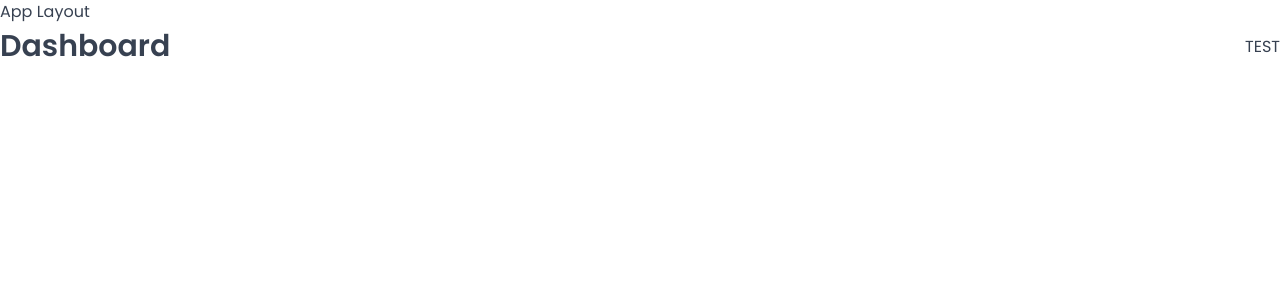
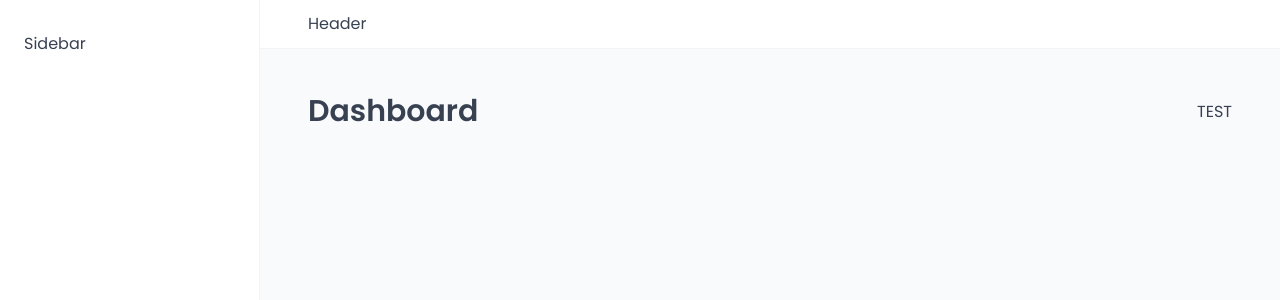
Before and after one commit to ahmettoprakcioglu/booking-application, a React (Vite) app: page /dashboard in a window 1280 px wide. Shown: the top 300 px of the page. Built offline with nearby package versions, Linux system fonts and the light colour scheme; a web font is replaced by a local one.

Commit message:
feat: created sidebar header and main layout

```diff
--- a/src/ui/AppLayout.jsx
+++ b/src/ui/AppLayout.jsx
@@ -1,11 +1,28 @@
 import { Outlet } from 'react-router-dom';
+import Header from './Header';
+import Sidebar from './Sidebar';
+import styled from 'styled-components';
 
+const Main = styled.main`
+  background-color: var(--color-grey-50);
+  padding: 4rem 4.8rem 6.4rem;
+`;
+
+const StyledAppLayout = styled.div`
+  display: grid;
+  grid-template-columns: 26rem 1fr;
+  grid-template-rows: auto 1fr;
+  height: 100vh;
+`;
 const AppLayout = () => {
   return (
-    <div>
-      <p>App Layout</p>
-      <Outlet />
-    </div>
+    <StyledAppLayout>
+      <Header />
+      <Sidebar />
+      <Main>
+        <Outlet />
+      </Main>
+    </StyledAppLayout>
   );
 };
 
--- /dev/null
+++ b/src/ui/Header.jsx
@@ -0,0 +1,14 @@
+import styled from 'styled-components';
+
+const StyledHeader = styled.header`
+    background-color: var(--color-grey-0);
+    padding: 1.2rem 4.8rem;
+    border-bottom: 1px solid var(--color-grey-100);
+`;
+const Header = () => {
+  return (
+    <StyledHeader>Header</StyledHeader>
+  )
+};
+
+export default Header;
--- /dev/null
+++ b/src/ui/Sidebar.jsx
@@ -0,0 +1,16 @@
+import styled from 'styled-components';
+
+const StyledSidebar = styled.aside`
+    background-color: var(--color-grey-0);
+    padding: 3.2rem 2.4rem;
+    border-right: 1px solid var(--color-grey-100);
+    grid-row: 1 / -1;
+
+`;
+const Sidebar = () => {
+  return (
+    <StyledSidebar>Sidebar</StyledSidebar>
+  )
+};
+
+export default Sidebar;
```
